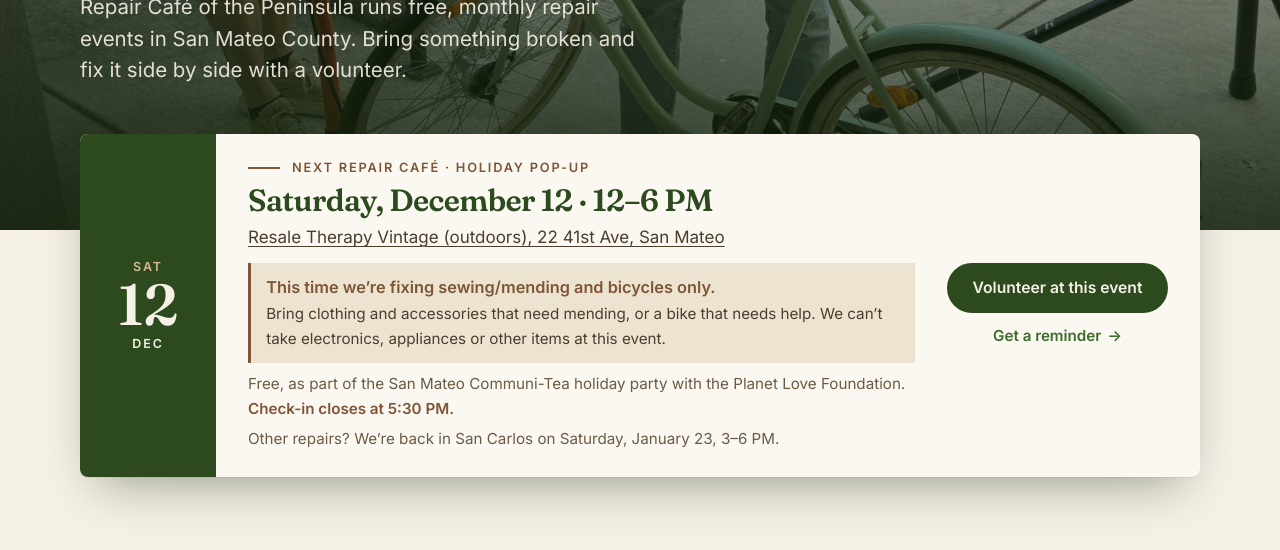
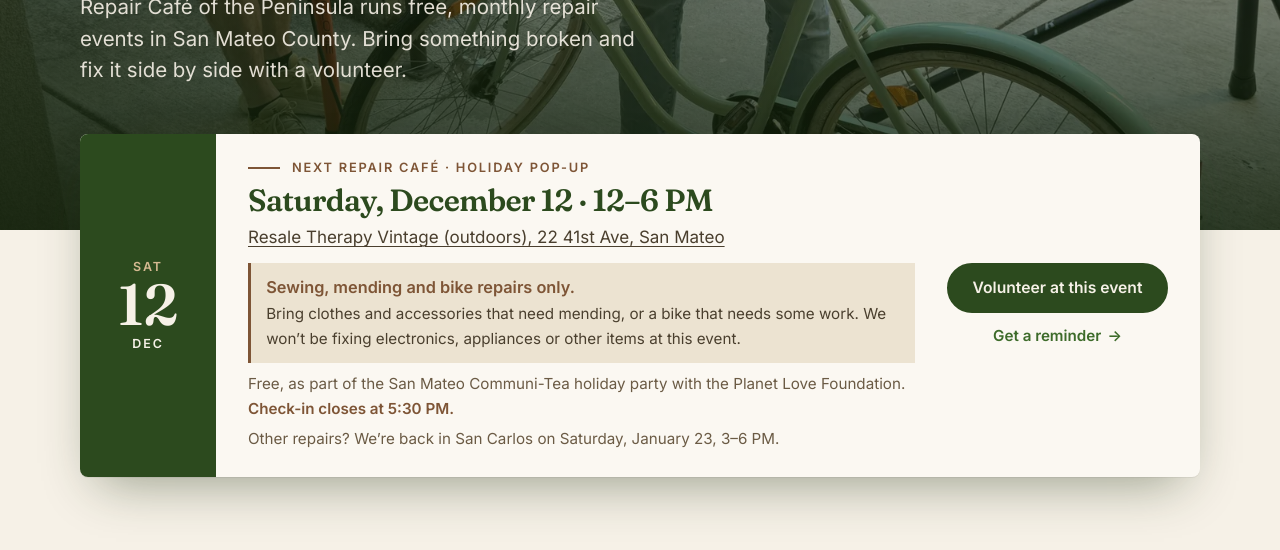
Before and after one commit to maxpereira/rcpwebsite, a plain HTML site: page index.html in a window 1280 px wide. Shown: the part 522-1072 px from the top of the page. Drawn offline with Linux system fonts and the light colour scheme.

Commit message:
Reword the Dec 12 sewing/bike-only notice so it reads naturally
Co-Authored-By: Claude Opus 5.5 <noreply@anthropic.com>
Claude-Session: https://claude.ai/code/session_0182WboxqmyNiBCxyGPDopCz

```diff
--- a/index.html
+++ b/index.html
@@ -129,7 +129,7 @@
           <p class="kicker">Next Repair Café &middot; Holiday pop-up</p>
           <h2 class="ticket-title">Saturday, December 12 &middot; 12&ndash;6 PM</h2>
           <p class="ticket-where"><a href="https://www.google.com/maps/search/?api=1&amp;query=Resale+Therapy+Vintage%2C+22+41st+Ave%2C+San+Mateo%2C+CA" target="_blank" rel="noopener">Resale Therapy Vintage (outdoors), 22 41st Ave, San Mateo</a></p>
-          <p class="ticket-focus"><strong>This time we&rsquo;re fixing sewing/mending and bicycles only.</strong> Bring clothing and accessories that need mending, or a bike that needs help. We can&rsquo;t take electronics, appliances or other items at this event.</p>
+          <p class="ticket-focus"><strong>Sewing, mending and bike repairs only.</strong> Bring clothes and accessories that need mending, or a bike that needs some work. We won&rsquo;t be fixing electronics, appliances or other items at this event.</p>
           <p class="ticket-note">Free, as part of the San Mateo Communi-Tea holiday party with the Planet Love Foundation. <strong>Check-in closes at 5:30 PM.</strong></p>
           <p class="ticket-note">Other repairs? We&rsquo;re back in San Carlos on Saturday, January 23, 3&ndash;6 PM.</p>
         </div>
```
Also changed, not shown: faq/index.html (+1 -1 lines), past-events/2026-09-san-carlos/index.html (+1 -1 lines), past-events/2026-10-san-carlos/index.html (+1 -1 lines), past-events/2026-11-san-carlos/index.html (+1 -1 lines), past-events/index.html (+1 -1 lines), volunteer/index.html (+1 -1 lines).
